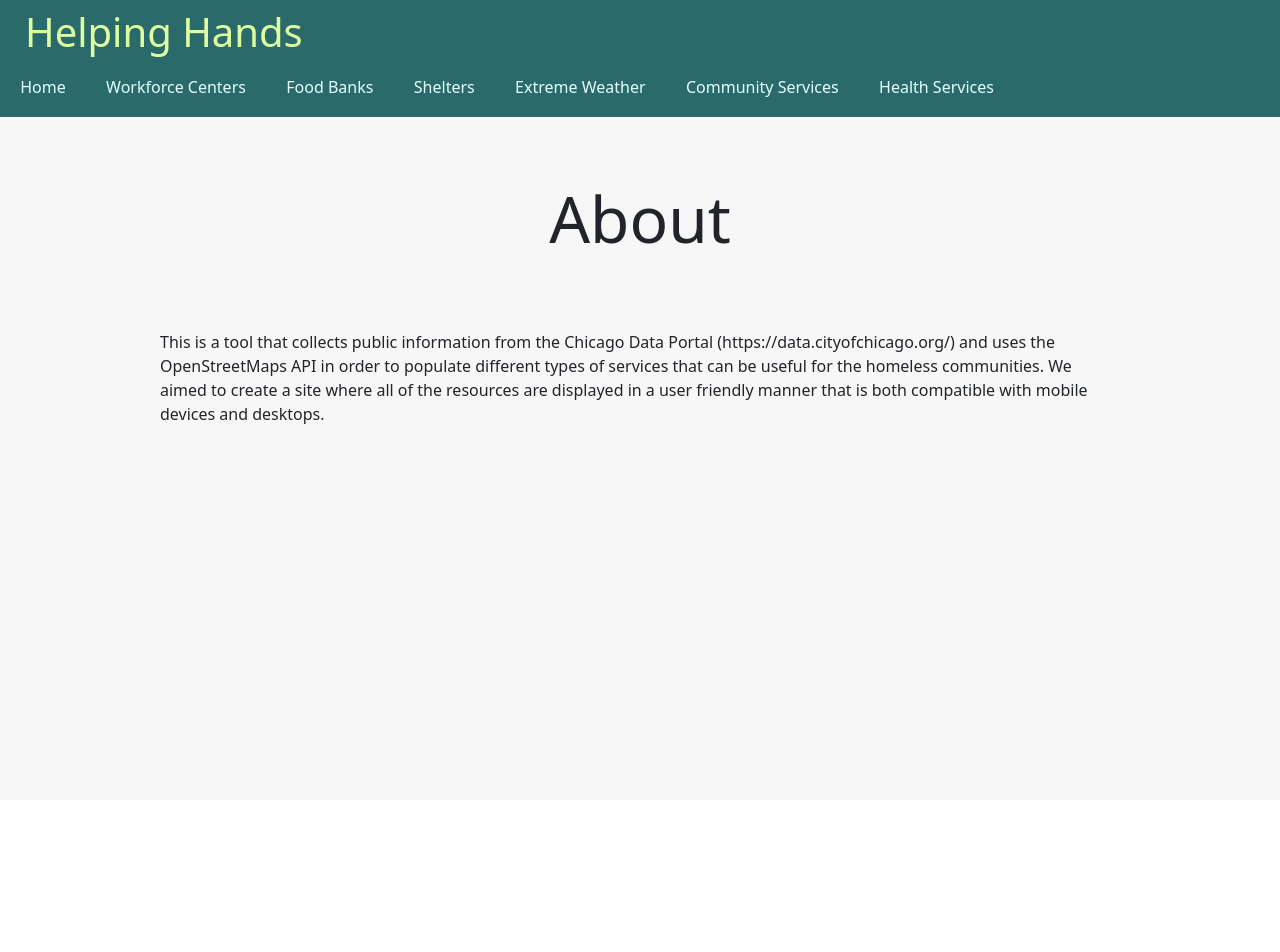
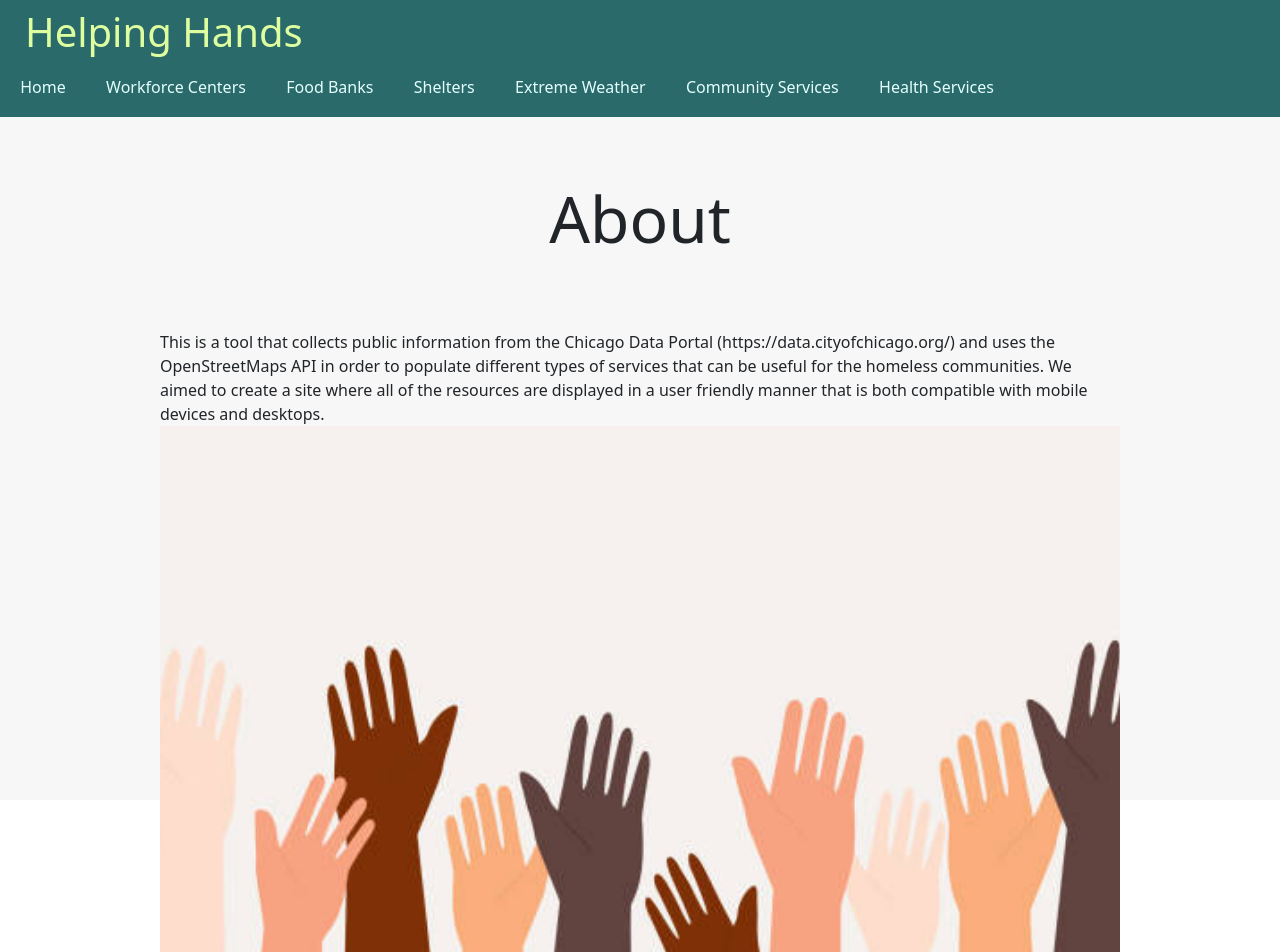
Before and after one commit to AdrianUIC/SparkHacksUIC, a React (Vite) app in the folder app/helpingHands/: page / in a window 1280 px wide. Shown: the top 952 px of the page. Before the commit the page ends 800 px from the top, so only its background shows below. Built offline with nearby package versions, Linux system fonts and the light colour scheme.

Commit message:
Added hands

```diff
--- a/app/helpingHands/src/Components/PageContent.jsx
+++ b/app/helpingHands/src/Components/PageContent.jsx
@@ -12,6 +12,9 @@ function PageContent(props) {
                     the homeless communities. We aimed to create a site where all of the resources are displayed in a user friendly manner that is both compatible with mobile devices and
                     desktops.
                 </div>
+                <div className="hands">
+
+                </div>
             </div>
         )
     } else {
--- a/app/helpingHands/src/Styling/PageContent.css
+++ b/app/helpingHands/src/Styling/PageContent.css
@@ -1,5 +1,6 @@
 .content {
-
+        background-size: cover;
+        background-position: center;
         display: flex;
         flex-direction: column;
         justify-content: center;
@@ -17,3 +18,11 @@
     padding-left: 10rem;
     padding-right: 10rem;
 }
+.hands {
+    background-image: url('../assets/holdingHands.jpg');
+    background-size: cover;
+  background-position: center;
+  height: calc(100vh - (3 * 3rem)); /* Subtract the total height of the other 3 divisions */
+  width: calc(100% - (2 * 10rem));
+  padding: 15rem;
+}
```
Also changed, not shown: app/helpingHands/src/assets/hands2.png (added), app/helpingHands/src/assets/holdingHands.jpg (added).
